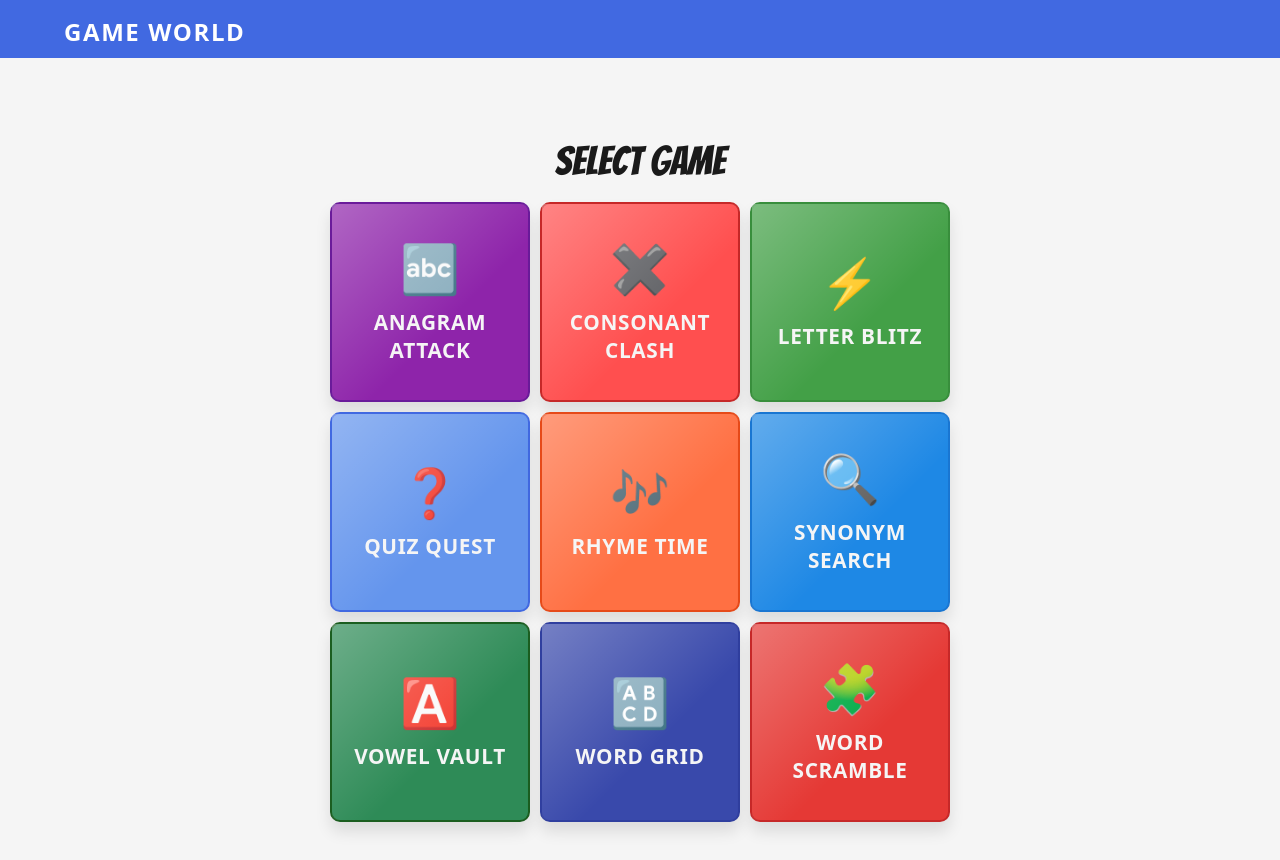
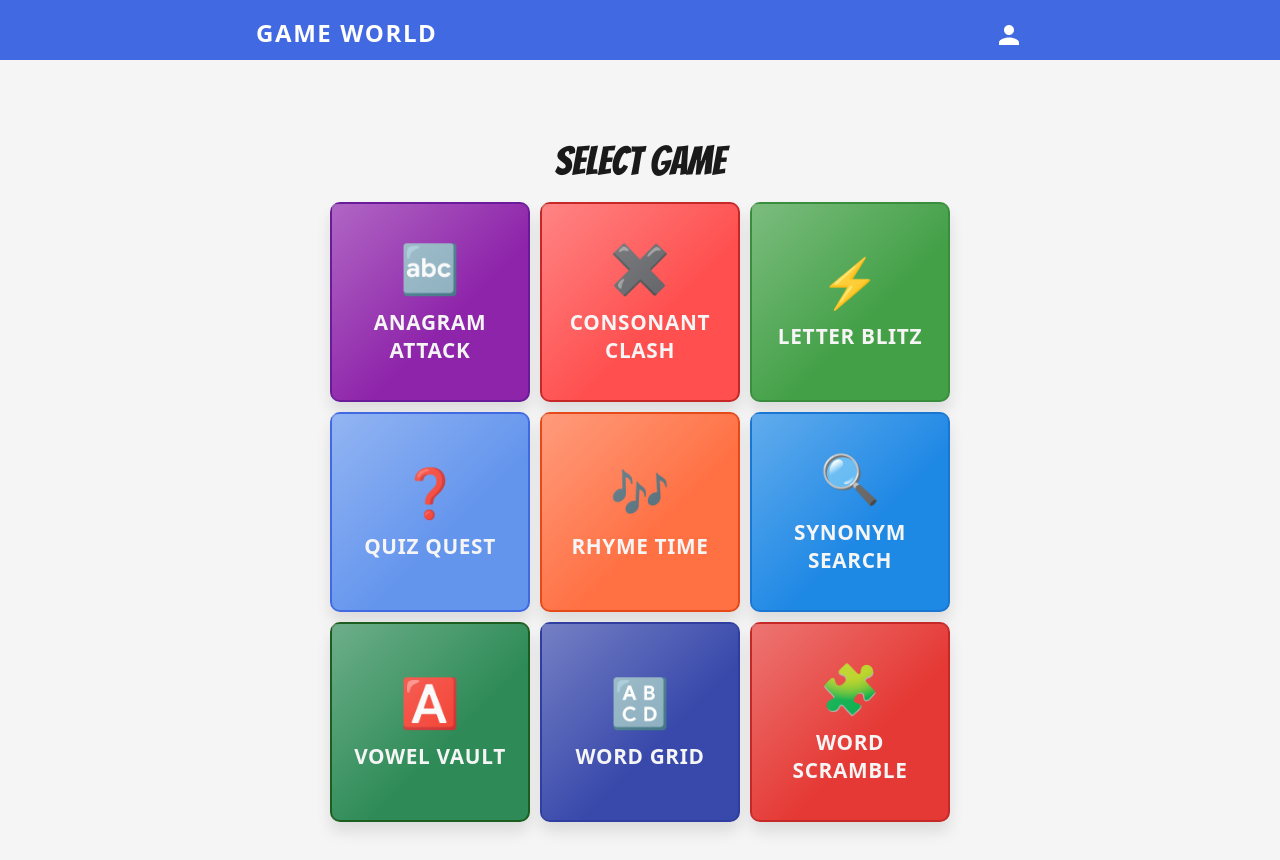
Before and after one commit to joseph-johnson27001/game-world, a Vue app: page / in a window 1280 px wide. Built offline with nearby package versions, Linux system fonts and the light colour scheme; a web font is replaced by a local one.

Commit message:
Added profile button

```diff
--- a/src/App.vue
+++ b/src/App.vue
@@ -33,7 +33,7 @@ export default {
 
 main {
   font-family: "Roboto", sans-serif;
-  max-width: 1200px;
+  max-width: 768px;
   width: 90%;
   margin: 0 auto;
   border-radius: 5px;
--- a/src/components/NavBar.vue
+++ b/src/components/NavBar.vue
@@ -2,6 +2,13 @@
   <nav class="navbar">
     <div class="navbar-content">
       <router-link class="logo" to="/">GAME WORLD</router-link>
+      <router-link class="profile-icon" to="/profile">
+        <svg viewBox="0 0 24 24" width="30" height="30" fill="currentColor">
+          <path
+            d="M12 12c2.2 0 4-1.8 4-4s-1.8-4-4-4-4 1.8-4 4 1.8 4 4 4zm0 2c-2.7 0-8 1.3-8 4v2h16v-2c0-2.7-5.3-4-8-4z"
+          />
+        </svg>
+      </router-link>
     </div>
   </nav>
 </template>
@@ -26,7 +33,7 @@ export default {
 }
 
 .navbar-content {
-  max-width: 1200px;
+  max-width: 768px;
   width: 90%;
   margin: 0 auto;
   display: flex;
@@ -41,4 +48,14 @@ export default {
   color: white;
   text-decoration: none;
 }
+
+.profile-icon {
+  font-size: 1.5rem;
+  color: white;
+  text-decoration: none;
+}
+
+.profile-icon svg {
+  vertical-align: middle;
+}
 </style>
```
